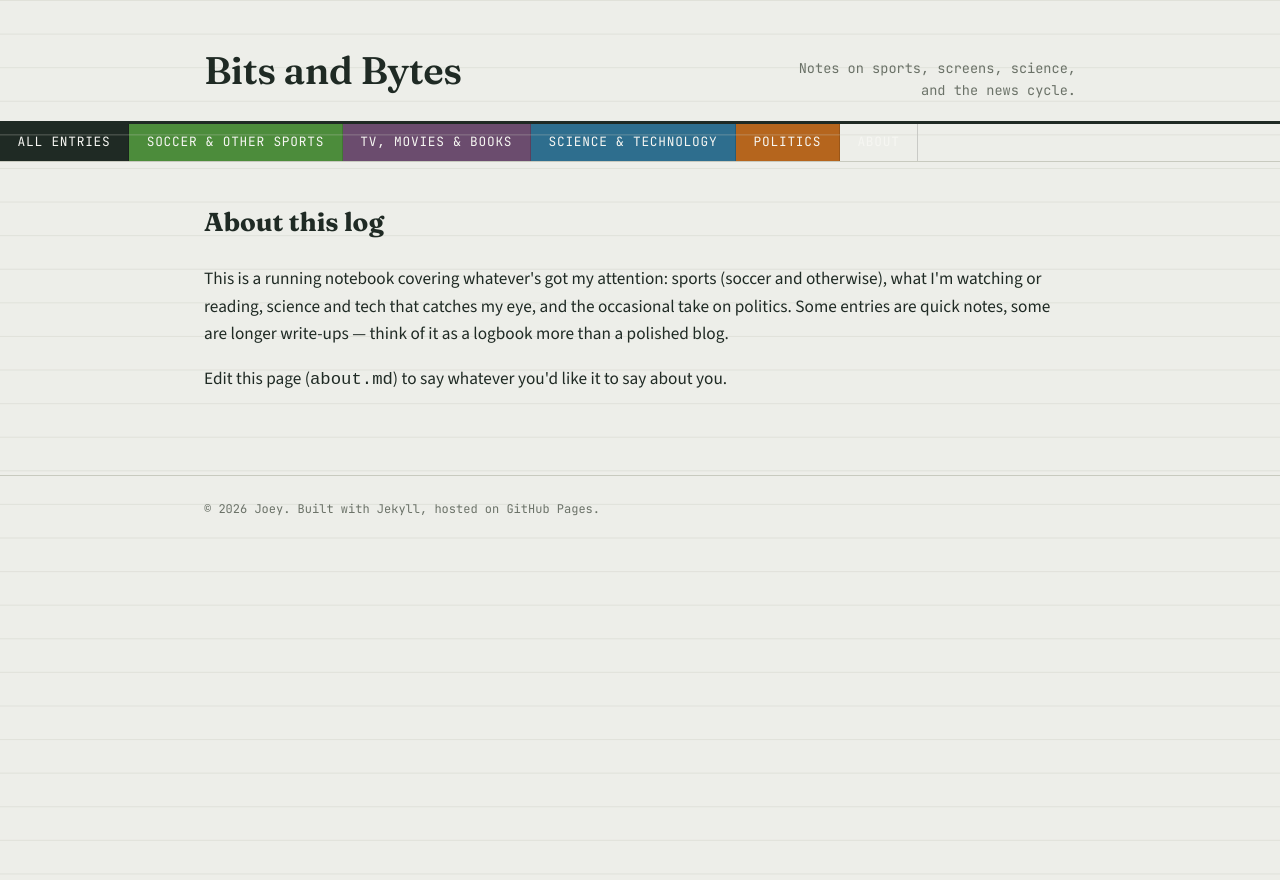
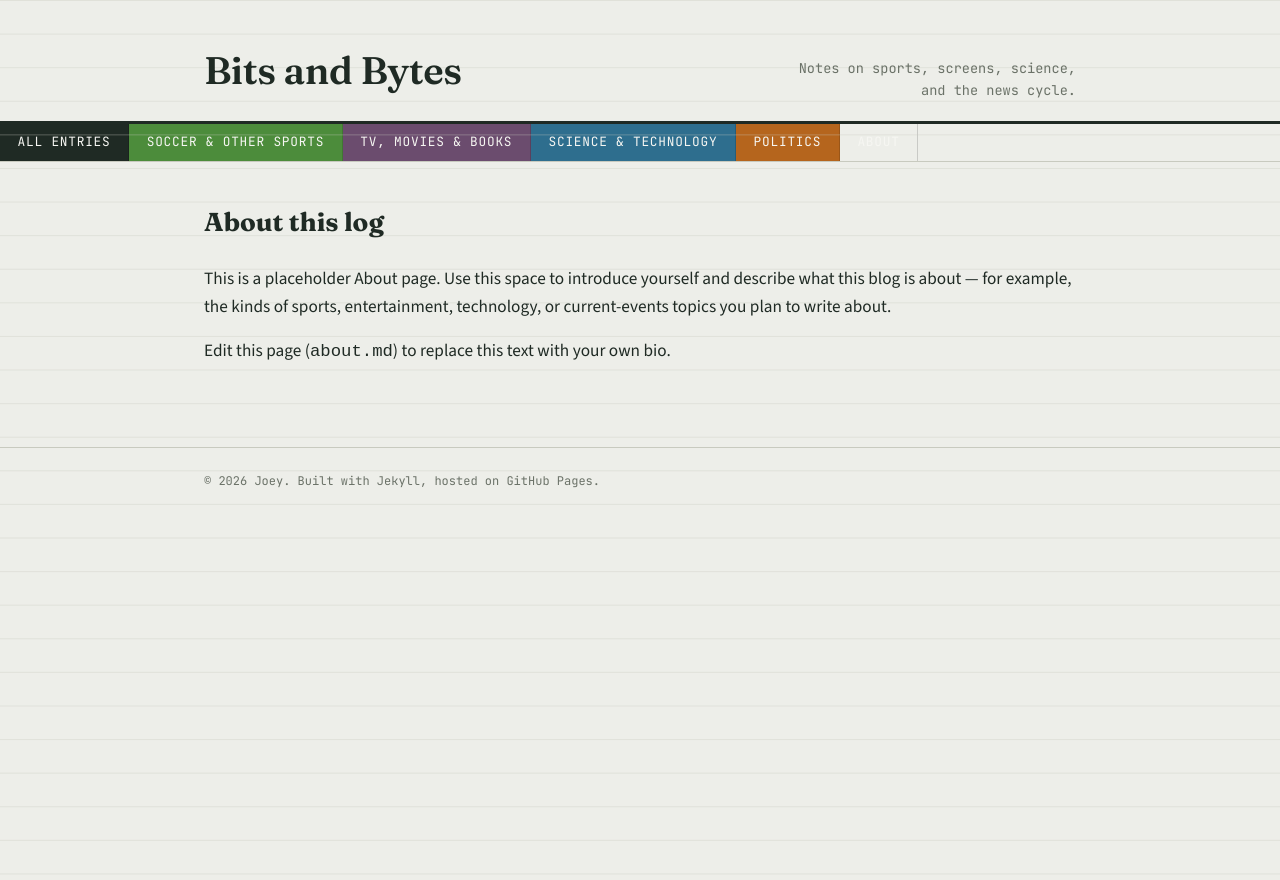
Before and after one commit to Joeyvosters/Website, a Jekyll site: the page built from about.md, in a window 1280 px wide. Shown: the top 880 px of the page. Built offline with Jekyll 4.4.1, drawn with Linux system fonts in a browser that asks for light colours.

Commit message:
Add files via upload

```diff
--- a/about.md
+++ b/about.md
@@ -7,8 +7,8 @@ title: About
 
 <h2 style="font-family: var(--font-display); margin-top:0;">About this log</h2>
 
-<p>This is a running notebook covering whatever's got my attention: sports (soccer and otherwise), what I'm watching or reading, science and tech that catches my eye, and the occasional take on politics. Some entries are quick notes, some are longer write-ups &mdash; think of it as a logbook more than a polished blog.</p>
+<p>This is a placeholder About page. Use this space to introduce yourself and describe what this blog is about — for example, the kinds of sports, entertainment, technology, or current-events topics you plan to write about.</p>
 
-<p>Edit this page (<code>about.md</code>) to say whatever you'd like it to say about you.</p>
+<p>Edit this page (<code>about.md</code>) to replace this text with your own bio.</p>
 
 </div>
```
